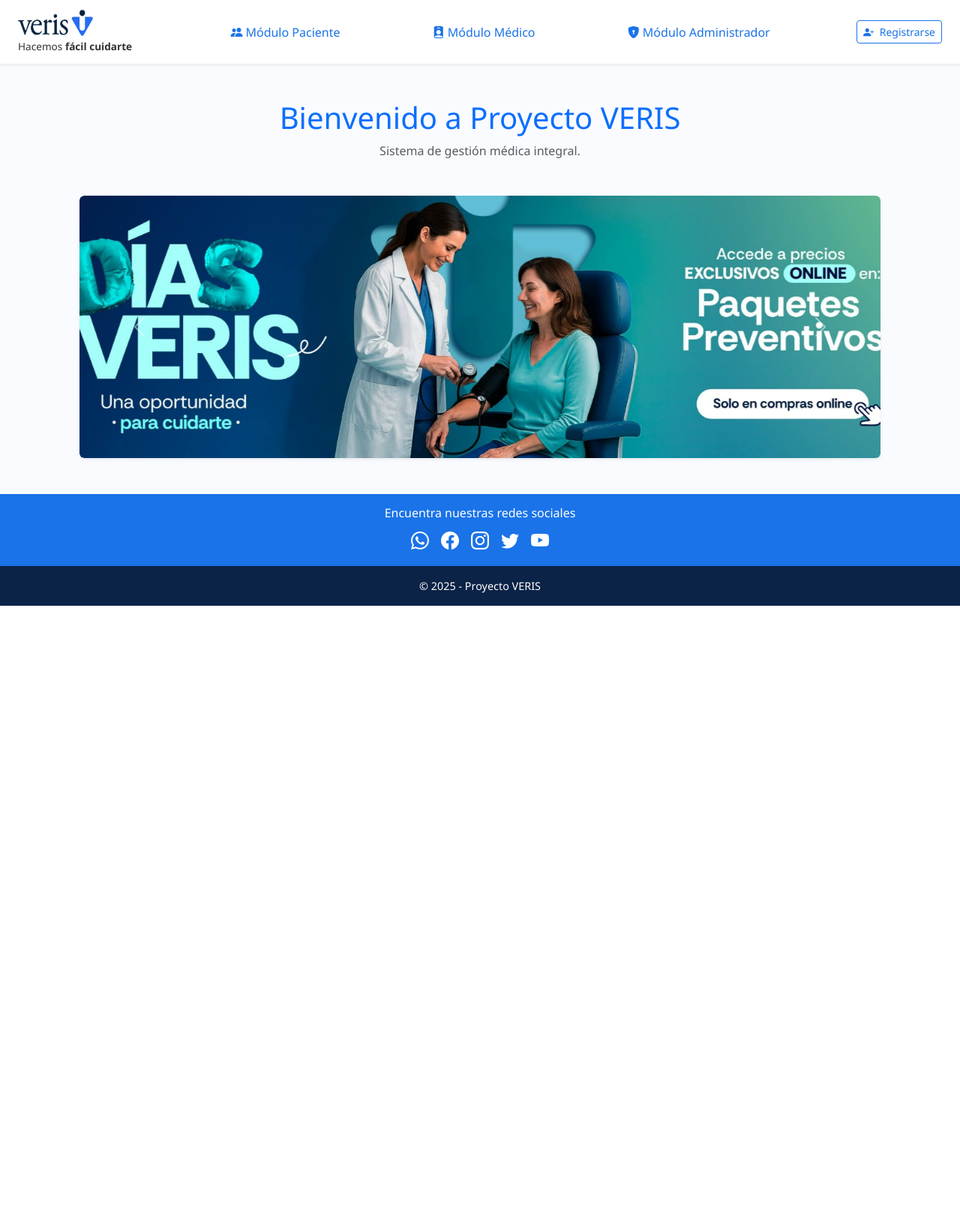
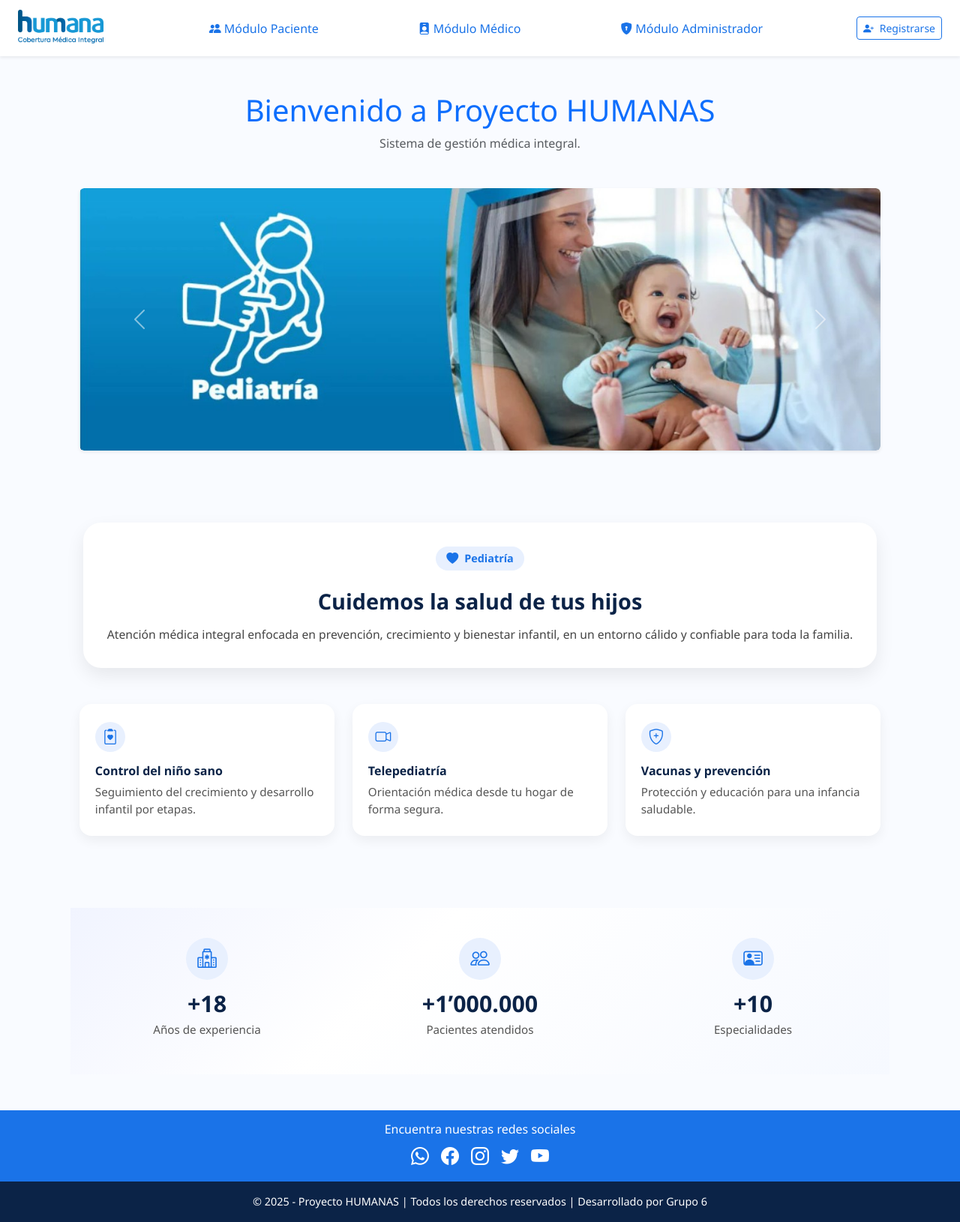
Before and after one commit to 29922-ancuenca/ProyectoFinalVeris, a Flask app: page / in a window 1280 px wide. Shown: the whole page at 75% size. Before the commit the page ends 808 px from the top, so only its background shows below. Run offline with Flask 3, Linux system fonts and the light colour scheme.

Commit message:
proyecto terminado

```diff
--- a/frontend/static/css/styles.css
+++ b/frontend/static/css/styles.css
@@ -397,6 +397,152 @@ footer {
 .agendar-legend-box.no-disponible {
   background-color: #e9ecef;
   border: 2px solid #e9ecef;
+}
+
+/* =========================================================
+   HERO PÁGINA PRINCIPAL
+   ========================================================= */
+
+.hero-wrap {
+  padding: 3rem 0;
+}
+
+.hero {
+  display: flex;
+  flex-wrap: wrap;
+  gap: 2rem;
+  align-items: center;
+}
+
+.hero img {
+  flex: 1 1 320px;
+  max-width: 520px;
+  width: 100%;
+  border-radius: 1.5rem;
+  object-fit: cover;
+  box-shadow: 0 10px 25px rgba(0, 0, 0, 0.15);
+}
+
+.hero-content {
+  flex: 1 1 280px;
+  display: flex;
+  justify-content: center;
+}
+
+.hero-card {
+  background: #ffffff;
+  border-radius: 1.5rem;
+  padding: 2rem;
+  box-shadow: 0 10px 25px rgba(0, 0, 0, 0.08);
+}
+
+.hero-pill {
+  display: inline-flex;
+  align-items: center;
+  gap: 0.5rem;
+  padding: 0.25rem 0.9rem;
+  border-radius: 999px;
+  background-color: #e8f0fe;
+  color: #1a73e8;
+  font-weight: 600;
+  font-size: 0.9rem;
+}
+
+.hero-pill i {
+  font-size: 1rem;
+}
+
+.hero-title {
+  margin-top: 1.2rem;
+  font-size: 1.8rem;
+  font-weight: 700;
+  color: #0b2347;
+}
+
+.hero-sub {
+  margin-top: 0.75rem;
+  color: #444;
+  font-size: 0.98rem;
+}
+
+.info-row {
+  margin-top: 2.5rem;
+}
+
+.info-card {
+  background-color: #ffffff;
+  border-radius: 1rem;
+  padding: 1.5rem 1.3rem;
+  text-align: left;
+  box-shadow: 0 6px 16px rgba(0, 0, 0, 0.06);
+  height: 100%;
+}
+
+.info-icon {
+  width: 40px;
+  height: 40px;
+  border-radius: 999px;
+  display: flex;
+  align-items: center;
+  justify-content: center;
+  background-color: #e8f0fe;
+  color: #1a73e8;
+  margin-bottom: 0.8rem;
+  font-size: 1.3rem;
+}
+
+.info-title {
+  font-weight: 700;
+  color: #0b2347;
+  margin-bottom: 0.35rem;
+}
+
+.info-text {
+  font-size: 0.95rem;
+  color: #555;
+}
+
+/* =========================================================
+   MÉTRICAS
+   ========================================================= */
+
+.stats {
+  padding: 2.5rem 0 3rem;
+  background: linear-gradient(135deg, #f1f4ff 0%, #ffffff 40%, #f6f9ff 100%);
+}
+
+.stat-icon {
+  width: 56px;
+  height: 56px;
+  border-radius: 999px;
+  display: flex;
+  align-items: center;
+  justify-content: center;
+  margin: 0 auto 0.6rem;
+  background-color: #e8f0fe;
+  color: #1a73e8;
+  font-size: 1.6rem;
+}
+
+.stat-num {
+  font-size: 1.9rem;
+  font-weight: 800;
+  color: #0b2347;
+}
+
+.stat-title {
+  font-size: 0.95rem;
+  color: #555;
+}
+
+@media (max-width: 768px) {
+  .hero {
+    text-align: left;
+  }
+
+  .hero-card {
+    padding: 1.5rem;
+  }
 }
 
 /*Estilos registro*/
--- a/frontend/templates/base.html
+++ b/frontend/templates/base.html
@@ -17,8 +17,7 @@
       <nav class="navbar navbar-expand-lg navbar-light bg-white shadow-sm py-2">
         <div class="container-fluid px-4">
           <a class="navbar-brand d-flex flex-column align-items-start" href="{{ url_for('crud.index') }}">
-            <img src="{{ url_for('static', filename='img/logo.png') }}" alt="Logo Veris" class="img-fluid mb-1" style="height: 35px; width: auto;">
-            <span class="slogan">Hacemos <strong>fácil cuidarte</strong></span>
+            <img src="{{ url_for('static', filename='img/logo.png') }}" alt="Logo Veris" class="img-fluid mb-1" style="height: 45px; width: auto;">
           </a>
 
           <button class="navbar-toggler" type="button" data-bs-toggle="collapse" data-bs-target="#menuPrincipal"
@@ -84,7 +83,7 @@
       </div>
 
       <div class="footer-bottom text-center text-white py-3">
-        © 2025 - Proyecto VERIS
+        © 2025 - Proyecto HUMANAS | Todos los derechos reservados | Desarrollado por Grupo 6
       </div>
     </footer>
     {% endblock %}
--- a/frontend/templates/index.html
+++ b/frontend/templates/index.html
@@ -2,7 +2,7 @@
 {% block title %}Proyecto VERIS{% endblock %}
 {% block content %}
   <main class="container text-center mt-5">
-    <h1 class="text-primary">Bienvenido a Proyecto VERIS</h1>
+    <h1 class="text-primary">Bienvenido a Proyecto HUMANAS</h1>
     <p class="text-muted">Sistema de gestión médica integral.</p>
 
     <section class="container mt-5">
@@ -29,5 +29,110 @@
         </button>
       </div>
     </section>
+
+    <!-- HERO + TARJETAS -->
+    <section class="hero-wrap mt-5">
+      <div class="container">
+
+        <!-- HERO -->
+        <div class="hero">
+
+
+          <!-- Contenido -->
+          <div class="hero-content">
+            <div class="hero-card">
+              <div class="hero-pill">
+                <i class="bi bi-heart-fill"></i> Pediatría
+              </div>
+
+              <div class="hero-title">
+                Cuidemos la salud de tus hijos
+              </div>
+
+              <div class="hero-sub">
+                Atención médica integral enfocada en prevención, crecimiento y bienestar infantil,
+                en un entorno cálido y confiable para toda la familia.
+              </div>
+            </div>
+          </div>
+
+        </div>
+
+        <!-- TARJETAS INFORMATIVAS -->
+        <div class="row info-row g-4 mt-4">
+
+          <div class="col-md-4">
+            <div class="info-card">
+              <div class="info-icon">
+                <i class="bi bi-clipboard2-heart"></i>
+              </div>
+              <div class="info-title">Control del niño sano</div>
+              <div class="info-text">
+                Seguimiento del crecimiento y desarrollo infantil por etapas.
+              </div>
+            </div>
+          </div>
+
+          <div class="col-md-4">
+            <div class="info-card">
+              <div class="info-icon">
+                <i class="bi bi-camera-video"></i>
+              </div>
+              <div class="info-title">Telepediatría</div>
+              <div class="info-text">
+                Orientación médica desde tu hogar de forma segura.
+              </div>
+            </div>
+          </div>
+
+          <div class="col-md-4">
+            <div class="info-card">
+              <div class="info-icon">
+                <i class="bi bi-shield-plus"></i>
+              </div>
+              <div class="info-title">Vacunas y prevención</div>
+              <div class="info-text">
+                Protección y educación para una infancia saludable.
+              </div>
+            </div>
+          </div>
+
+        </div>
+
+      </div>
+    </section>
+
+    <!-- MÉTRICAS -->
+    <section class="stats mt-5">
+      <div class="container">
+        <div class="row text-center g-4">
+
+          <div class="col-md-4">
+            <div class="stat-icon">
+              <i class="bi bi-hospital"></i>
+            </div>
+            <div class="stat-num">+18</div>
+            <div class="stat-title">Años de experiencia</div>
+          </div>
+
+          <div class="col-md-4">
+            <div class="stat-icon">
+              <i class="bi bi-people"></i>
+            </div>
+            <div class="stat-num">+1’000.000</div>
+            <div class="stat-title">Pacientes atendidos</div>
+          </div>
+
+          <div class="col-md-4">
+            <div class="stat-icon">
+              <i class="bi bi-person-vcard"></i>
+            </div>
+            <div class="stat-num">+10</div>
+            <div class="stat-title">Especialidades</div>
+          </div>
+
+        </div>
+      </div>
+    </section>
   </main>
 {% endblock %}
```
Also changed, not shown: frontend/static/img/carrusel1.jpg, frontend/static/img/carrusel2.jpg, frontend/static/img/carrusel3.jpg, frontend/static/img/logo.png.
